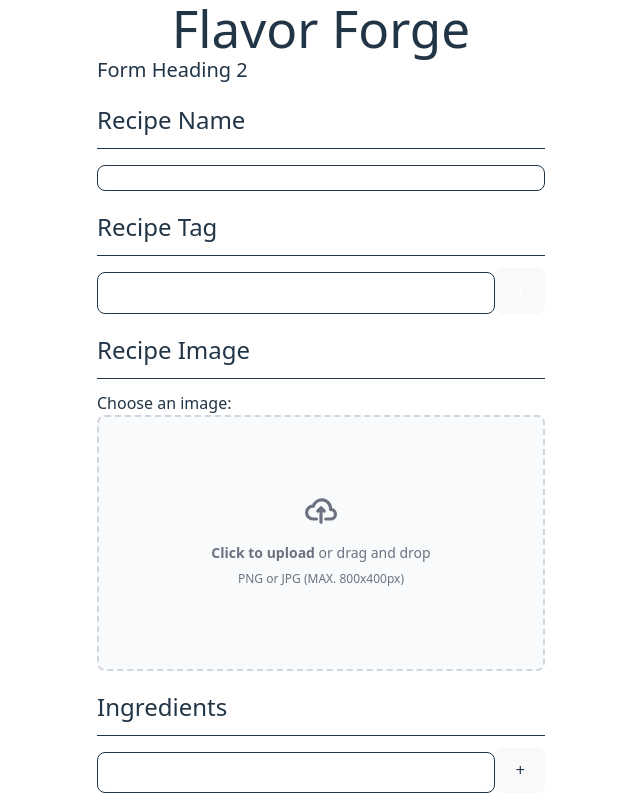
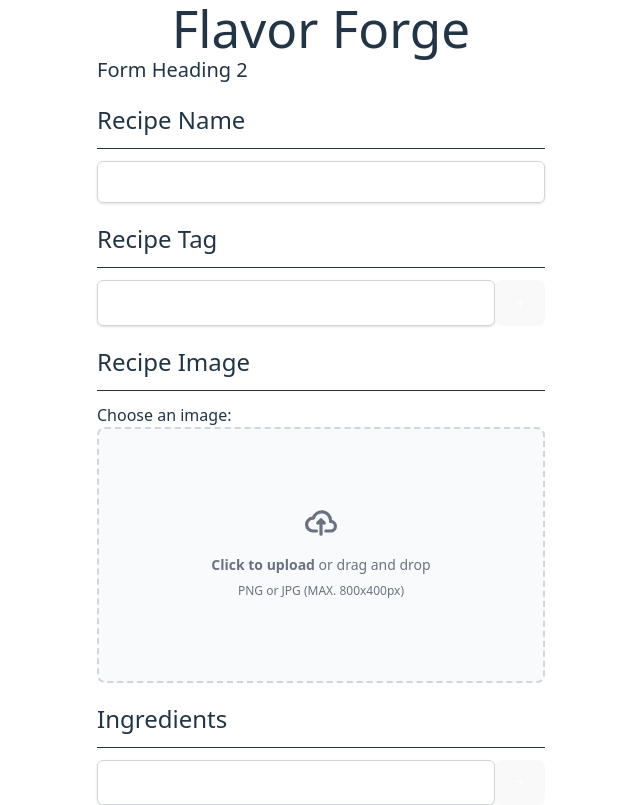
Before and after one commit to Thiettan/flavor-forge, a React (Vite) app: page / in a window 1280 px wide. Shown: the top 805 px of the page, without its empty margins (319-959 px from the left). Built offline with nearby package versions, Linux system fonts and the light colour scheme.

Commit message:
implemented resuable input components with variants

```diff
--- a/src/components/DirectionsInput.jsx
+++ b/src/components/DirectionsInput.jsx
@@ -1,4 +1,5 @@
 import { useState } from "react";
+import AddBtn from "./AddBtn";
 
 const DirectionsInput = ({ directions, handleAddDirections }) => {
   const [inputValue, setInputValue] = useState("");
@@ -21,14 +22,15 @@ const DirectionsInput = ({ directions, handleAddDirections }) => {
           setInputValue(e.target.value);
         }}
       />
-      <button
-        className=""
+
+      <AddBtn
+        variant="primary"
         onClick={(e) => {
           handleAddDirections(e, inputValue);
         }}
       >
         +
-      </button>
+      </AddBtn>
 
       {/* Show list of added ingredients */}
       <ol className="mt-4 list-decimal list-inside text-sm">
--- a/src/components/IngredientInput.jsx
+++ b/src/components/IngredientInput.jsx
@@ -1,4 +1,6 @@
 import { useState } from "react";
+import AddBtn from "./AddBtn";
+import Input from "./Input";
 
 const IngredientInput = ({ ingredients, handleAddIngredient }) => {
   const [inputValue, setInputValue] = useState("");
@@ -11,7 +13,7 @@ const IngredientInput = ({ ingredients, handleAddIngredient }) => {
         Ingredient
       </label>
       <div className="flex">
-        <input
+        {/*         <input
           className="border dark:border-b-gray-300 rounded-lg focus:ring-blue-500 w-full mt-1"
           id="RecipeForger-RecipeIngredient"
           name="RecipeIngredient"
@@ -20,15 +22,23 @@ const IngredientInput = ({ ingredients, handleAddIngredient }) => {
           onChange={(e) => {
             setInputValue(e.target.value);
           }}
+        /> */}
+        <Input
+          id="RecipeForger-RecipeIngredient"
+          name="RecipeIngredient"
+          type="text"
+          onChange={(e) => {
+            setInputValue(e.target.value);
+          }}
         />
-        <button
-          className=""
+        <AddBtn
+          variant="primary"
           onClick={(e) => {
             handleAddIngredient(e, inputValue);
           }}
         >
           +
-        </button>
+        </AddBtn>
       </div>
       {/* Show list of added ingredients */}
       <ul className="mt-4 list-disc list-inside text-sm">
--- /dev/null
+++ b/src/components/Input.jsx
@@ -0,0 +1,53 @@
+// components/Input.jsx
+const Input = ({ type, className = "", ...props }) => {
+  const baseStyles =
+    "w-full px-3 py-2 border border-gray-300 rounded-md shadow-sm focus:outline-none focus:ring-2 focus:ring-blue-500 focus:border-blue-500";
+
+  const variants = {
+    button:
+      "px-4 py-2 bg-blue-600 text-white font-semibold rounded hover:bg-blue-700 cursor-pointer",
+    checkbox:
+      "w-4 h-4 text-blue-600 bg-gray-100 border-gray-300 rounded focus:ring-blue-500",
+    color: "w-12 h-10 border border-gray-300 rounded cursor-pointer",
+    date: "px-3 py-2 border border-gray-300 rounded-md shadow-sm focus:ring-blue-500 focus:border-blue-500",
+    "datetime-local":
+      "px-3 py-2 border border-gray-300 rounded-md shadow-sm focus:ring-blue-500 focus:border-blue-500",
+    email:
+      "px-3 py-2 border border-gray-300 rounded-md shadow-sm focus:ring-blue-500 focus:border-blue-500",
+    file: "block w-full text-sm text-gray-500 file:mr-4 file:py-2 file:px-4 file:border-0 file:text-sm file:font-semibold file:bg-blue-50 file:text-blue-700 hover:file:bg-blue-100",
+    hidden: "", // No styling needed
+    image:
+      "w-24 h-24 object-cover border border-gray-300 rounded-md cursor-pointer",
+    month:
+      "px-3 py-2 border border-gray-300 rounded-md shadow-sm focus:ring-blue-500 focus:border-blue-500",
+    number:
+      "px-3 py-2 border border-gray-300 rounded-md shadow-sm focus:ring-blue-500 focus:border-blue-500",
+    password:
+      "px-3 py-2 border border-gray-300 rounded-md shadow-sm focus:ring-blue-500 focus:border-blue-500",
+    radio:
+      "w-4 h-4 text-blue-600 bg-gray-100 border-gray-300 focus:ring-blue-500",
+    range:
+      "w-full h-2 bg-gray-200 rounded-lg appearance-none cursor-pointer range-sm",
+    reset:
+      "px-4 py-2 bg-gray-300 text-black font-semibold rounded hover:bg-gray-400 cursor-pointer",
+    search:
+      "px-3 py-2 border border-gray-300 rounded-md shadow-sm focus:ring-blue-500 focus:border-blue-500",
+    submit:
+      "px-4 py-2 bg-green-600 text-white font-semibold rounded hover:bg-green-700 cursor-pointer",
+    tel: "px-3 py-2 border border-gray-300 rounded-md shadow-sm focus:ring-blue-500 focus:border-blue-500",
+    text: "px-3 py-2 border border-gray-300 rounded-md shadow-sm focus:ring-blue-500 focus:border-blue-500",
+    time: "px-3 py-2 border border-gray-300 rounded-md shadow-sm focus:ring-blue-500 focus:border-blue-500",
+    url: "px-3 py-2 border border-gray-300 rounded-md shadow-sm focus:ring-blue-500 focus:border-blue-500",
+    week: "px-3 py-2 border border-gray-300 rounded-md shadow-sm focus:ring-blue-500 focus:border-blue-500",
+  };
+
+  return (
+    <input
+      type={type}
+      className={`${baseStyles} ${variants[type]} ${className}`}
+      {...props}
+    />
+  );
+};
+
+export default Input;
--- a/src/components/RecipeNameInput.jsx
+++ b/src/components/RecipeNameInput.jsx
@@ -1,3 +1,4 @@
+import Input from "./Input";
 const RecipeNameInput = ({ name, handleAddName }) => {
   /*   const [inputValue, setInputValue] = useState("") */
   return (
@@ -7,8 +8,8 @@ const RecipeNameInput = ({ name, handleAddName }) => {
       <label htmlFor="RecipeForger-RecipeName" className="hidden">
         Recipe Name
       </label>
-      <input
-        className="border dark:border-b-gray-300 rounded-lg focus:ring-blue-500 w-full mt-1"
+
+      <Input
         id="RecipeForger-RecipeName"
         name="RecipeName"
         type="text"
--- a/src/components/RecipeTagInput.jsx
+++ b/src/components/RecipeTagInput.jsx
@@ -1,5 +1,6 @@
 import { useState } from "react";
 import AddBtn from "./AddBtn";
+import Input from "./Input";
 
 const RecipeTagInput = ({ tag, handleAddTag }) => {
   const [inputValue, setInputValue] = useState("");
@@ -11,13 +12,11 @@ const RecipeTagInput = ({ tag, handleAddTag }) => {
         Recipe Tag
       </label>
       <div className="flex">
-        <input
-          className="border dark:border-b-gray-300 rounded-lg focus:ring-blue-500 w-full mt-1"
+        <Input
           id="RecipeForger-RecipeTag"
           name="RecipeTag"
           type="text"
           placeholder=""
-          value={inputValue}
           onChange={(e) => {
             setInputValue(e.target.value);
           }}
```
